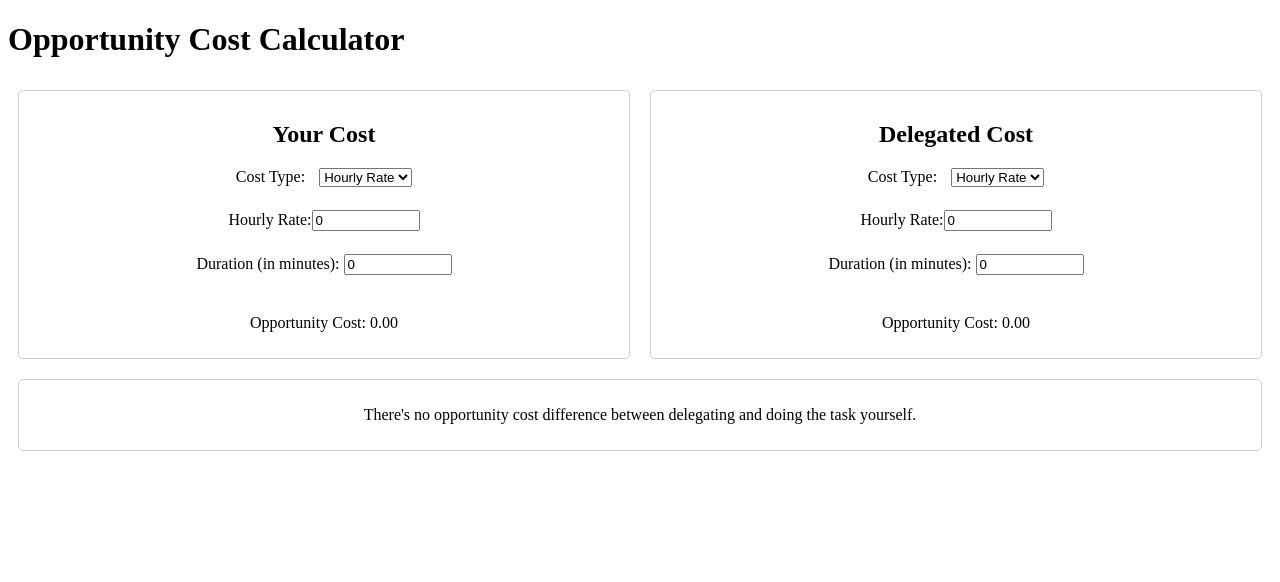
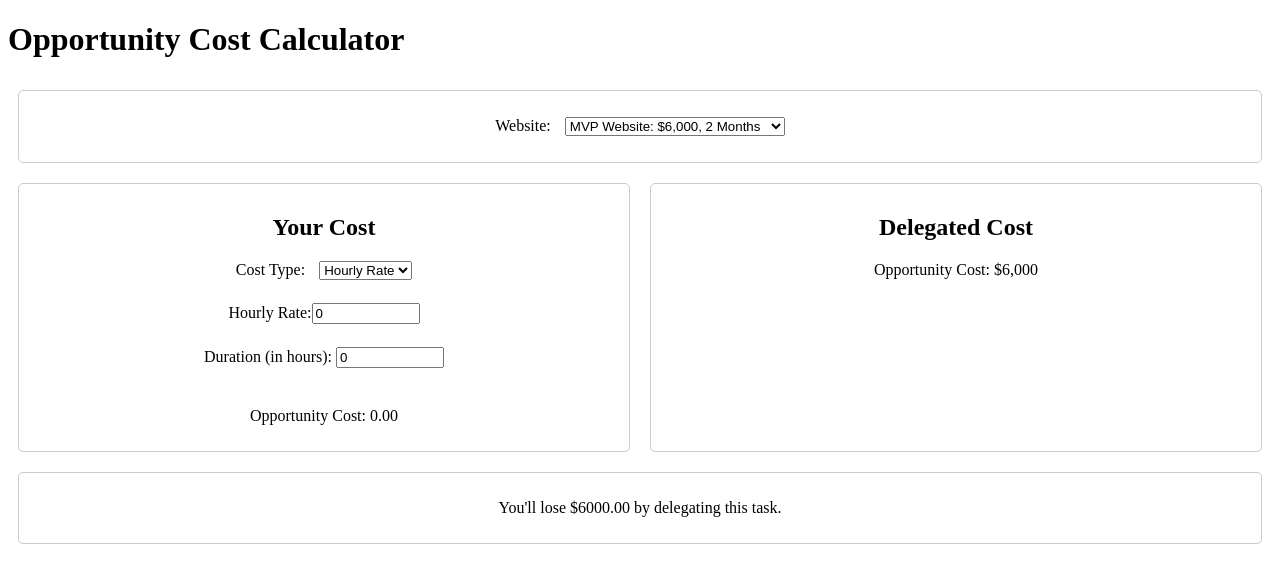
Before and after one commit to madebyporter/opportunity-cost-calc, a Nuxt app: page / in a window 1280 px wide. Shown: the top 582 px of the page. Built offline with nearby package versions, Linux system fonts and the light colour scheme.

Commit message:
initial commit

```diff
--- a/app.vue
+++ b/app.vue
@@ -1,6 +1,21 @@
 <template>
   <div>
     <h1>Opportunity Cost Calculator</h1>
+    <div class="row">
+      <div class="column">
+        <p>
+        <label>
+          Website:
+          <!-- Replace all fields with a single select field -->
+          <select v-model="selectedWebsiteOption">
+            <option value="6000,40">MVP Website: $6,000, 2 Months</option>
+            <option value="20000,160">PMF Website: $20,000, 4 Months</option>
+            <option value="60000,480">GTM Website: 60,000, 6 Months</option>
+          </select>
+        </label>
+        </p>
+      </div>
+    </div>
     <div class="row">
       <div class="column">
         <h2>Your Cost</h2>
@@ -19,7 +34,7 @@
         </label>
         <br />
         <label>
-          Duration (in minutes):
+          Duration (in hours):
           <input type="number" v-model.number="yourDuration" />
         </label>
         <br />
@@ -27,26 +42,7 @@
       </div>
       <div class="column">
         <h2>Delegated Cost</h2>
-        <label>
-          Cost Type:
-          <select v-model="delegatedCostType">
-            <option value="hourly">Hourly Rate</option>
-            <option value="fixed">Fixed Cost</option>
-          </select>
-        </label>
-        <br />
-        <label>
-          <span v-if="delegatedCostType === 'hourly'">Hourly Rate:</span>
-          <span v-else>Fixed Cost:</span>
-          <input type="number" v-model.number="delegatedCost" />
-        </label>
-        <br />
-        <label>
-          Duration (in minutes):
-          <input type="number" v-model.number="delegatedDuration" />
-        </label>
-        <br />
-        <p>Opportunity Cost: {{ delegatedOpportunityCost }}</p>
+        <p>Opportunity Cost: {{ formatDelegatedOpportunityCost }}</p>
       </div>
     </div>
     <div class="row">
@@ -66,31 +62,26 @@ export default {
       yourCostType: "hourly",
       yourCost: 0,
       yourDuration: 0,
-      delegatedCostType: "hourly",
-      delegatedCost: 0,
-      delegatedDuration: 0,
+      selectedWebsiteOption: "6000,40", // Default to the small website option
     };
   },
   computed: {
     yourOpportunityCost() {
       if (this.yourCostType === "hourly") {
-        const hourlyRateInMinutes = this.yourCost / 60;
+        const hourlyRateInMinutes = this.yourCost;
         return (hourlyRateInMinutes * this.yourDuration).toFixed(2);
       } else {
         return this.yourCost.toFixed(2);
       }
     },
-    delegatedOpportunityCost() {
-      if (this.delegatedCostType === "hourly") {
-        const hourlyRateInMinutes = this.delegatedCost / 60;
-        return (hourlyRateInMinutes * this.delegatedDuration).toFixed(2);
-      } else {
-        return this.delegatedCost.toFixed(2);
-      }
+    formatDelegatedOpportunityCost() {
+      // Extract cost from the selectedWebsiteOption
+      const [cost] = this.selectedWebsiteOption.split(',');
+      return `$${parseFloat(cost).toLocaleString()}`;
     },
     opportunityCostComparison() {
       const yourCost = parseFloat(this.yourOpportunityCost);
-      const delegatedCost = parseFloat(this.delegatedOpportunityCost);
+      const delegatedCost = parseFloat(this.selectedWebsiteOption.split(',')[0]);
       if (yourCost < delegatedCost) {
         return (
           "You'll lose $" +
```
Also changed, not shown: 2 other files (tests, documents, lock files or other folders).
